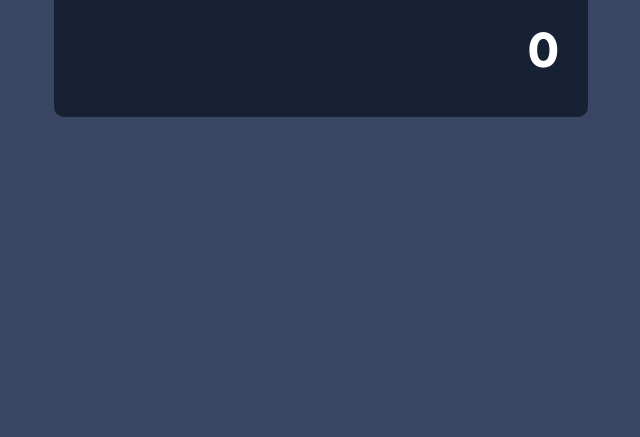
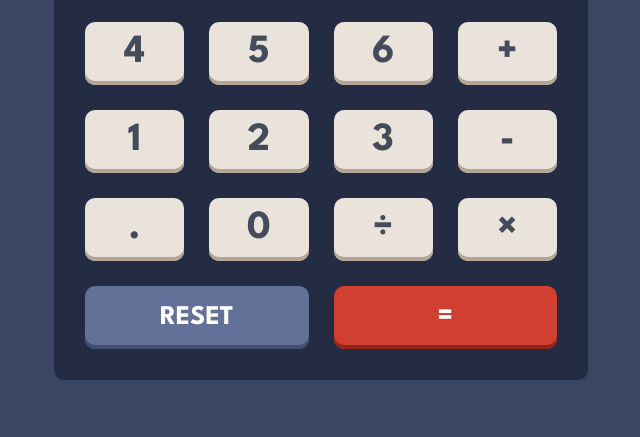
Before and after one commit to iPavelGeorgiev/calculator-app, a website: page src/index.html in a window 1280 px wide. Shown: the part 363-800 px from the top of the page, without its empty margins (319-959 px from the left). Drawn offline with nearby package versions, Linux system fonts and the light colour scheme; files that its build step writes are made by us from their sources.

Commit message:
Add calculator keypad component

```diff
--- a/src/index.html
+++ b/src/index.html
@@ -36,6 +36,26 @@
       <h2 class="calculator-previous-operand"></h2>
       <h2 class="calculator-current-operand">0</h2>
     </section>
+    <section class="calculator-keypad">
+      <button class="key" value="7">7</button>
+      <button class="key" value="8">8</button>
+      <button class="key" value="9">9</button>
+      <button class="key delete" value="delete">DEL</button>
+      <button class="key" value="4">4</button>
+      <button class="key" value="5">5</button>
+      <button class="key" value="6">6</button>
+      <button class="key operator" value="+">+</button>
+      <button class="key" value="1">1</button>
+      <button class="key" value="2">2</button>
+      <button class="key" value="3">3</button>
+      <button class="key operator" value="-">-</button>
+      <button class="key decimal" value=".">.</button>
+      <button class="key" value="0">0</button>
+      <button class="key operator" value="/">&divide;</button>
+      <button class="key operator" value="*">&times;</button>
+      <button class="key reset" value="reset">RESET</button>
+      <button class="key operator equal-sign" value="=">=</button>
+    </section>
   </main>
 </body>
 </html>
--- /dev/null
+++ b/src/scss/components/_calculator-keypad.scss
@@ -0,0 +1,72 @@
+@use '../abstracts/breakpoints' as *;
+
+.calculator-keypad {
+  display: grid;
+  grid-template-columns: repeat(4, minmax(5rem, 1fr));
+  grid-auto-rows: 6.3rem;
+  gap: 2.5rem;
+  padding: 3.1rem;
+  background-color: var(--clr-background-toggle-and-keypad);
+  border-radius: 1rem;
+
+  @include breakpoint('max', 'sm') {
+    gap: 1.3rem;
+    padding: 2.4rem;
+  }
+}
+
+.key {
+  font-size: 4rem;
+  border: none;
+  border-radius: 1rem;
+  background-color: var(--clr-background-keys-primary);
+  color: var(--clr-text-keys-primary);
+  box-shadow: inset 0 -0.4rem var(--clr-shadow-keys-primary);
+  cursor: pointer;
+
+  @include breakpoint('max', 'sm') {
+    font-size: 3.3rem;
+    border-radius: 0.6rem;
+  }
+}
+
+.key:focus-visible {
+  outline: 0.1rem solid var(--clr-text);
+  outline-offset: 0.3rem;
+}
+
+.key:hover {
+  filter: brightness(120%);
+}
+
+.delete,
+.reset {
+  font-size: 2.7rem;
+  color: var(--clr-text-keys-secondary);
+  background-color: var(--clr-background-keys-secondary);
+  box-shadow: inset 0 -0.4rem var(--clr-shadow-keys-secondary);
+
+  @include breakpoint('max', 'sm') {
+    font-size: 1.9rem;
+  }
+}
+
+.reset {
+  grid-column: 1 / span 2;
+}
+
+.equal-sign {
+  grid-column: 3 / span 2;
+  font-size: 3rem;
+  background-color: var(--clr-background-keys-tertiary);
+  color: var(--clr-text-keys-secondary);
+  box-shadow: inset 0 -0.4rem var(--clr-shadow-keys-tertiary);
+
+  @include breakpoint('max', 'sm') {
+    font-size: 1.9rem;
+  }
+}
+
+.theme-three .equal-sign {
+  color: hsl(60, 10%, 19%);
+}
--- a/src/scss/main.scss
+++ b/src/scss/main.scss
@@ -5,3 +5,4 @@
 @use './components/header';
 @use './components/theme-switch';
 @use './components/calculator-display';
+@use './components/calculator-keypad';
```
